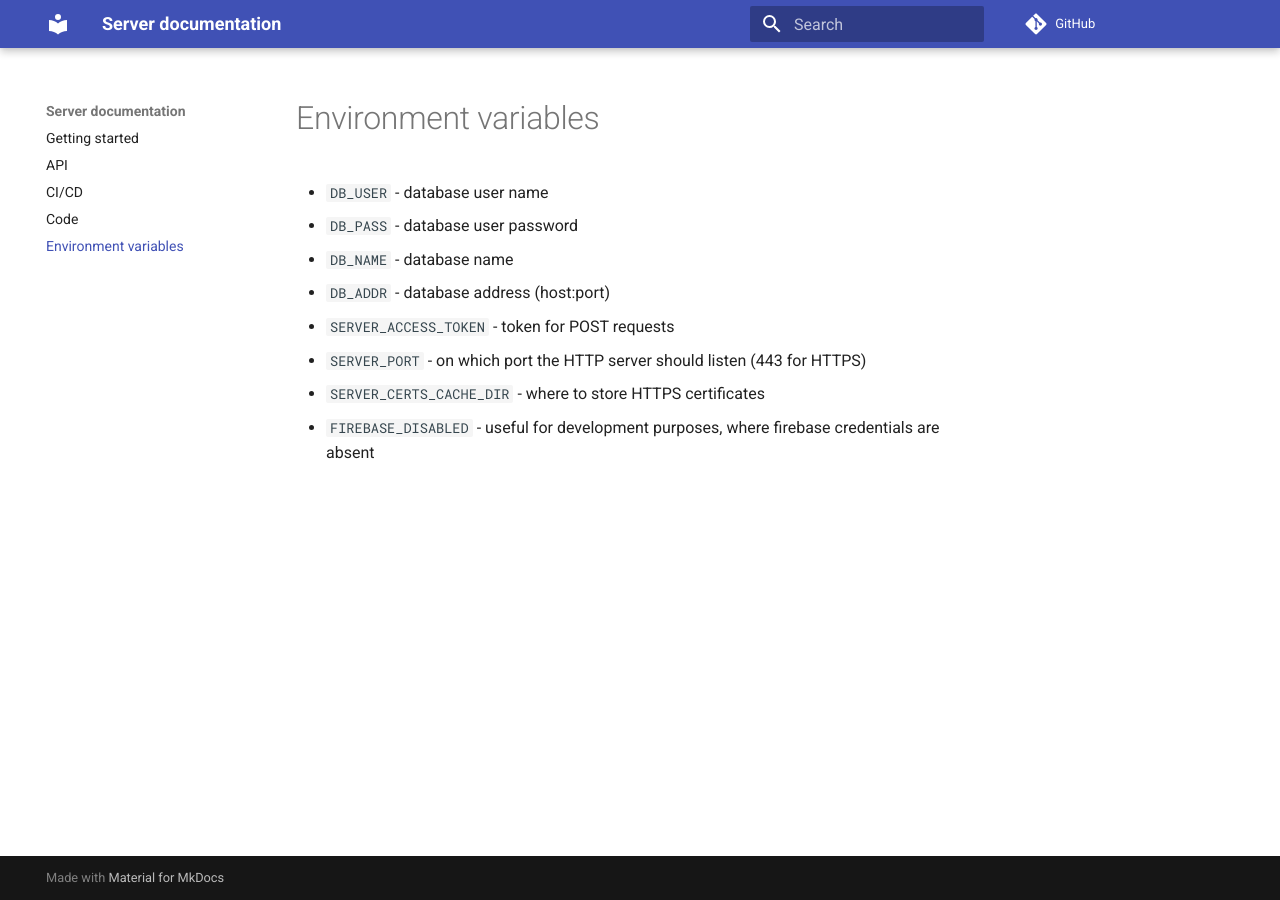
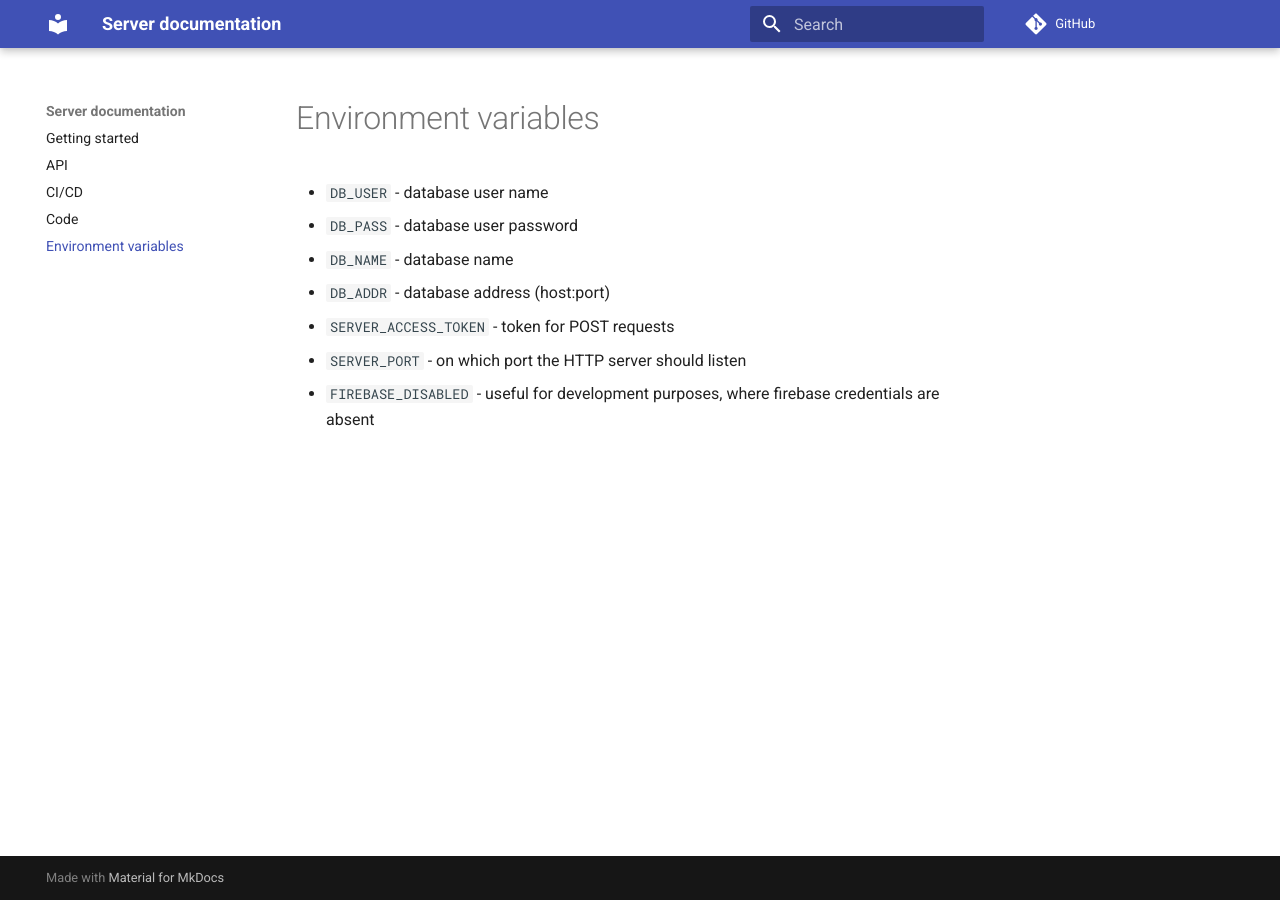
Before and after one commit to projekt-zespolony/server, an MkDocs documentation site: the page built from docs/env-vars.md, in a window 1280 px wide. Built offline with MkDocs 1.6.1 and Material for MkDocs 9.7.7, drawn with Linux system fonts in a browser that asks for light colours; comment, search, counter and statistics services are not loaded.

Commit message:
docs: remove https stuff

```diff
--- a/docs/env-vars.md
+++ b/docs/env-vars.md
@@ -6,7 +6,6 @@
 - `DB_ADDR` - database address (host:port)
 
 - `SERVER_ACCESS_TOKEN` - token for POST requests
-- `SERVER_PORT` - on which port the HTTP server should listen (443 for HTTPS)
-- `SERVER_CERTS_CACHE_DIR` - where to store HTTPS certificates
+- `SERVER_PORT` - on which port the HTTP server should listen
 
 - `FIREBASE_DISABLED` - useful for development purposes, where firebase credentials are absent
```
